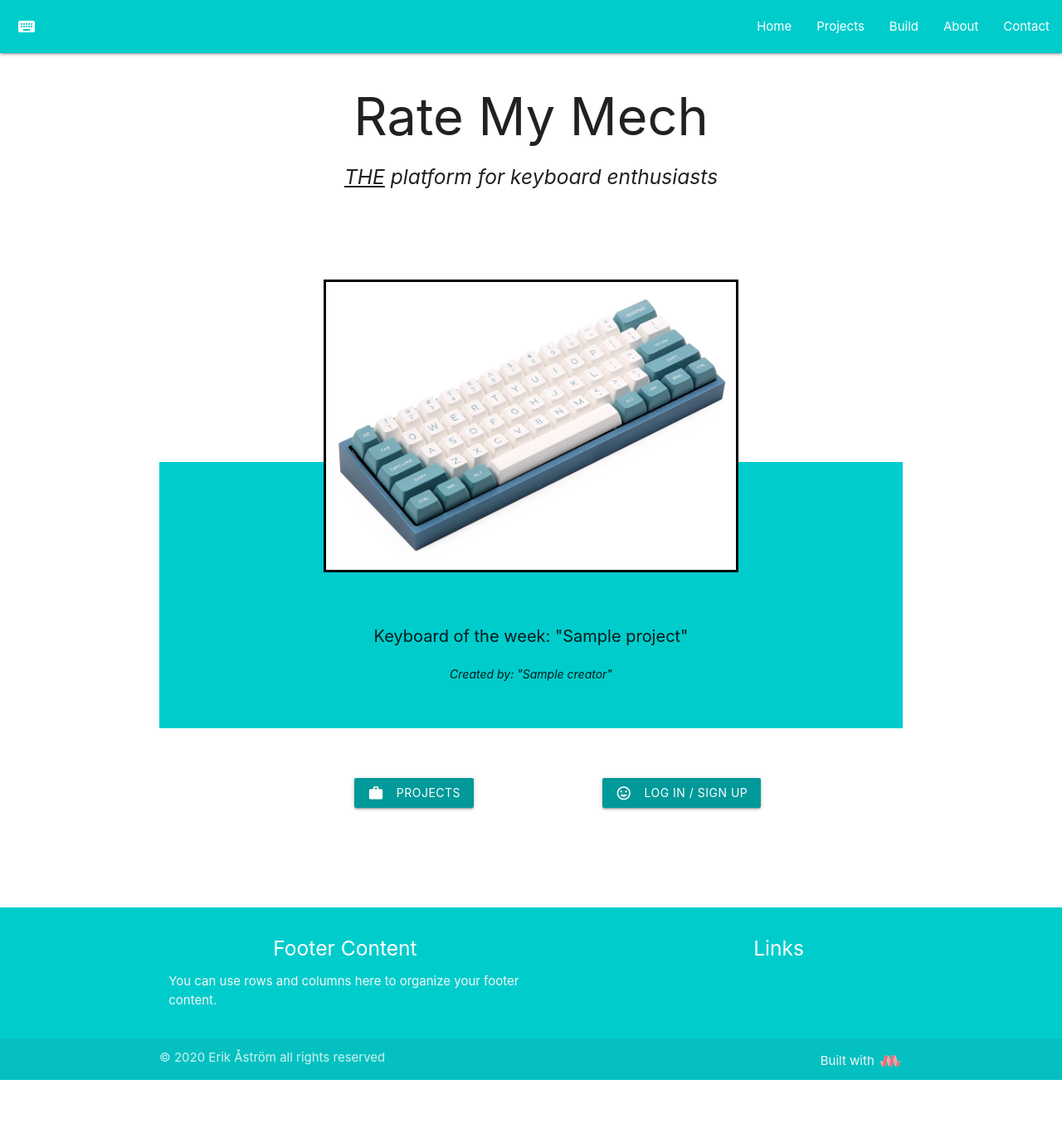
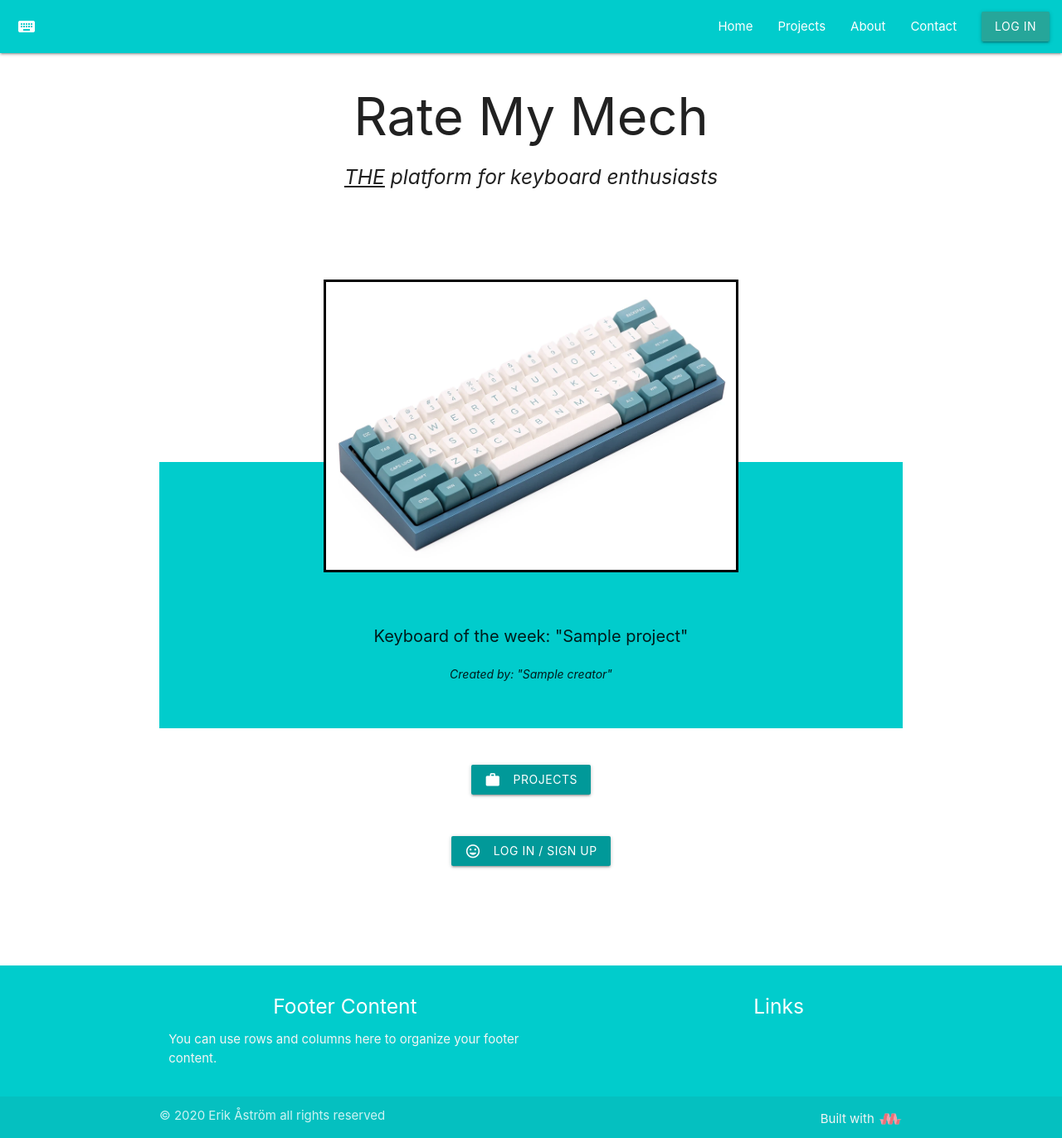
Before and after one commit to astromerik/milestone3, a Flask app: page / in a window 1280 px wide. Shown: the whole page at 83% size. Before the commit the page ends 1302 px from the top, so only its background shows below. Run offline with Flask 2, Linux system fonts and the light colour scheme; a database or web service that is not in the repository returns one stand-in record (values such as "Sample title"); some libraries are stand-ins or nearby versions.

Commit message:
added logout functionality and created the styling for a profile page

```diff
--- a/app.py
+++ b/app.py
@@ -79,7 +79,8 @@ def build():
                            projects=coll.projects.find(),
                            casebrand=coll.caseBrand.find(),
                            switchbrand=coll.keyswitchBrand.find(),
-                           switchtype=coll.cherry.find())
+                           switchtype=coll.cherry.find(),
+                           creator=session['user-name'])
 
 # Takes the user input and passes it to the database to build keyboard
 @app.route('/insert_build', methods=['POST'])
@@ -135,7 +136,7 @@ def about():
     return render_template('about.html')
 
 
-# Register
+# Register user
 @app.route('/register', methods=['GET', 'POST'])
 def register():
     if request.method == 'GET':
@@ -143,7 +144,7 @@ def register():
     elif request.method == 'POST':
         username = request.form['userid']
         password = request.form['password']
-        _hash = pbkdf2_sha256.hash("password")
+        _hash = pbkdf2_sha256.hash(password)
         coll.users.insert_one({
             'username': username,
             'password': _hash
@@ -166,7 +167,23 @@ def login():
             session['user-name'] = username
         else:
             return "Login error"
-        return render_template("login.html")
+        return redirect(url_for('home'))
+
+
+# Logout
+@app.route('/logout')
+@checked_logged_in
+def logout():
+    session.pop('logged-in', None)
+    session.pop('user-name', None)
+    return redirect(url_for('home'))
+
+
+@app.route('/profile')
+@checked_logged_in
+def profile():
+    return render_template('profile.html',
+                           projects=coll.projects.find())
 
 
 if __name__ == '__main__':
--- a/static/css/style.css
+++ b/static/css/style.css
@@ -30,6 +30,12 @@ footer {
     margin-bottom: 35px;
 }
 
+@media screen and (max-width:700px){
+    #heroimage {
+        max-width: 70%;
+    }
+}
+
 .heroposition {
     background: linear-gradient(180deg, white 50%, #01cccc 50%);
 }
@@ -45,12 +51,16 @@ footer {
     padding-bottom: 55px;
 }
 
-.startbuttons {
+.startbuttons-top {
+    margin-top: 30px;
+}
+
+.startbuttons-bottom {
     margin-top: 30px;
     margin-bottom: 100px;
 }
 
-.startbuttons a {
+.startbuttons-top, .startbuttons-bottom {
     background-color: #019999 !important;
 }
 
@@ -68,8 +78,8 @@ footer {
 
 .filterbutton {
     margin-top: 25px;
+    margin-bottom: 25px;
 }
-
 
 @media screen and (min-width:993px)
 {
--- a/templates/base.html
+++ b/templates/base.html
@@ -17,11 +17,22 @@
             <a href="#!" class="brand-logo"><i class="medium material-icons">keyboard</i></a>
             <a href="#" data-target="mobile-demo" class="sidenav-trigger"><i class="material-icons">menu</i></a>
             <ul class="right hide-on-med-and-down">
+
+                {% if 'logged-in' in session %}
                 <li><a href="{{url_for('home')}}">Home</a></li>
                 <li><a href="{{url_for('projects')}}">Projects</a></li>
+                <li><a href="{{url_for('profile')}}">Profile</a></li>
                 <li><a href="{{url_for('build')}}">Build</a></li>
                 <li><a href="{{url_for('about')}}">About</a></li>
                 <li><a href="#">Contact</a></li>
+                <li><a href="{{url_for('logout')}}" class="btn waves-effect waves-light red">Log out</a></li>
+                {% else %}
+                <li><a href="{{url_for('home')}}">Home</a></li>
+                <li><a href="{{url_for('projects')}}">Projects</a></li>
+                <li><a href="{{url_for('about')}}">About</a></li>
+                <li><a href="#">Contact</a></li>
+                <li><a href="{{url_for('login')}}" class="btn waves-effect waves-light">Log in</a></li>
+                {% endif %}
             </ul>
             </div>
         </nav>
--- a/templates/home.html
+++ b/templates/home.html
@@ -11,13 +11,30 @@
 </div>
 
 
-    <div class="row startbuttons">
-        <div class="col s3 push-s3">
-            <a class="waves-effect waves-light btn startbuttons" href="{{url_for('projects')}}" ><i class="material-icons left">work</i>Projects</a>
+
+    {% if 'logged-in' in session %}
+        <div class="row center-align">
+            <div class="col s12">
+                <a class="waves-effect waves-light btn startbuttons-top" href="{{url_for('projects')}}" ><i class="material-icons left">work</i>Projects</a>
+            </div>
         </div>
-        <div class="col s3 push-s4">
-            <a class="waves-effect waves-light btn startbuttons" href="{{url_for('login')}}"><i class="material-icons left">mood</i>Log in / Sign Up</a>
+        <div class="row startbuttons center-align">
+            <div class="col s12">
+                <a class="waves-effect waves-light btn startbuttons-bottom" href="{{url_for('build')}}"><i class="material-icons left">mood</i>Share your keyboard</a>
+            </div>
         </div>
-    </div>
+        {% else %}
+        <div class="row center-align">
+            <div class="col s12">
+                <a class="waves-effect waves-light btn startbuttons-top" href="{{url_for('projects')}}" ><i class="material-icons left">work</i>Projects</a>
+            </div>
+        </div>
+        <div class="row startbuttons center-align">
+            <div class="col s12">
+                <a class="waves-effect waves-light btn startbuttons-bottom" href="{{url_for('login')}}"><i class="material-icons left">mood</i>Log in / Sign Up</a>
+            </div>
+        </div>
+        {% endif %}
+
 
 {% endblock %}
--- a/templates/projects.html
+++ b/templates/projects.html
@@ -35,8 +35,8 @@
         </div>
         <div class="row">
         <div class="col s12 m12 push-m5">
-            <button class="waves-effect waves-light btn startbuttons" type="submit">Filter</button>
-            <a class="waves-effect waves-light btn startbuttons" href="{{ url_for('projects') }}">Clear filters</a>
+            <button class="waves-effect waves-light btn filterbutton" type="submit">Filter</button>
+            <a class="waves-effect waves-light btn filterbutton" href="{{ url_for('projects') }}">Clear filters</a>
         </div>
         </div>
 
```
Also changed, not shown: templates/build.html (+5 -2 lines), templates/profile.html (added, +34 -0 lines).
